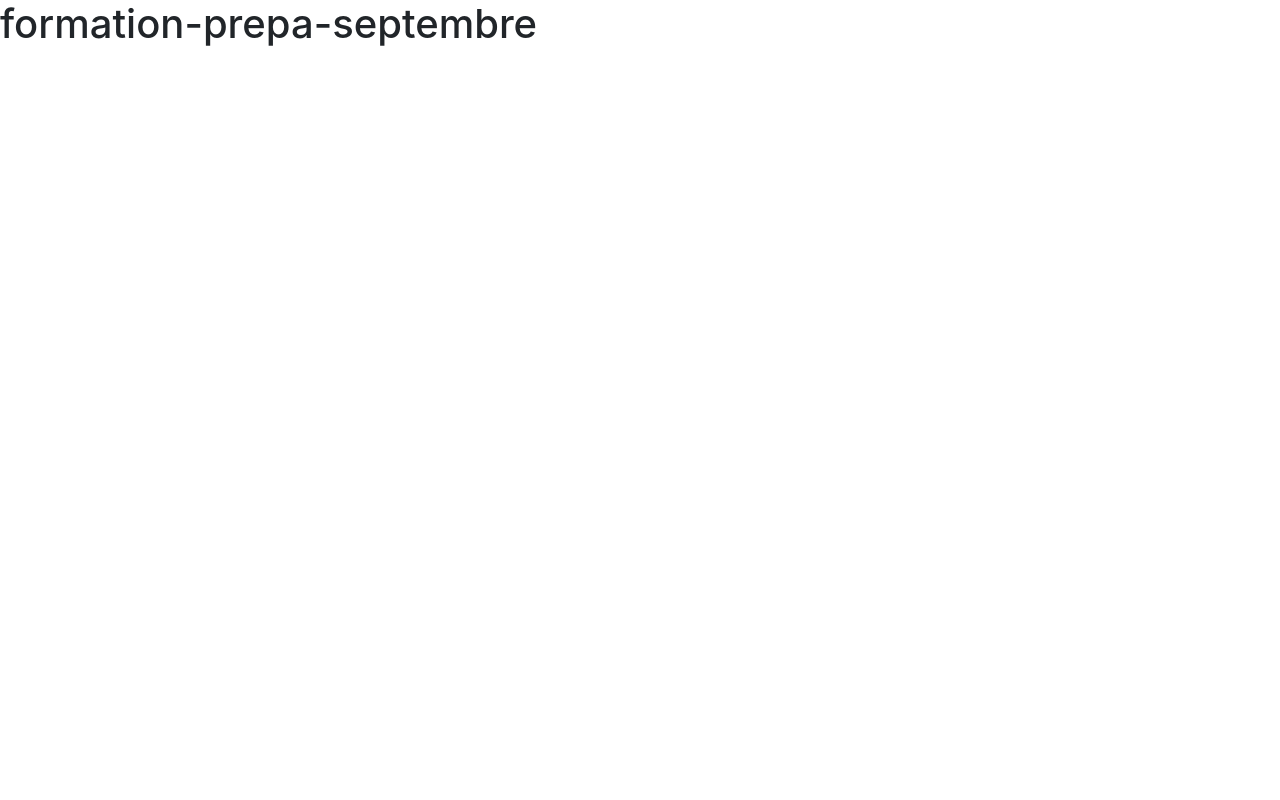
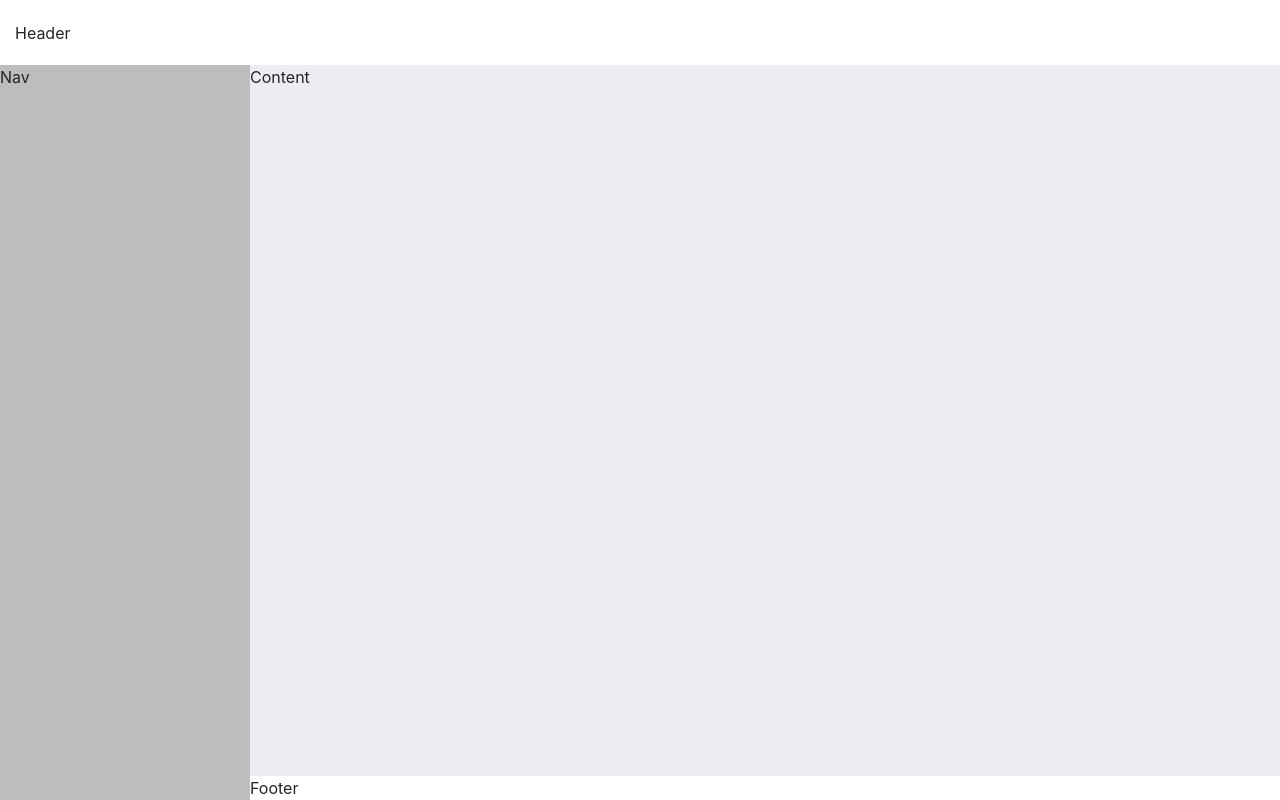
Before and after one commit to mathieumontjarret/formation-prepa-septembre, an Angular app: page / in a window 1280 px wide. Built offline with nearby package versions, Linux system fonts and the light colour scheme.

Commit message:
étape 6: UiComponent html et css

```diff
--- a/src/app/app.component.html
+++ b/src/app/app.component.html
@@ -1 +1,3 @@
-<h1>{{ title }}</h1>
+<app-ui>
+
+</app-ui>
--- /dev/null
+++ b/src/app/ui/components/ui/ui.component.html
@@ -0,0 +1,20 @@
+<header class="fixed-top">
+  Header
+</header>
+<main>
+  <div class="shadow position-fixed">
+  </div>
+  <aside>
+    <div class="scroller">
+      Nav
+    </div>
+  </aside>
+  <div class="page">
+    <div class="contents">
+      Content
+    </div>
+    <footer>
+      Footer
+    </footer>
+  </div>
+</main>
--- /dev/null
+++ b/src/app/ui/components/ui/ui.component.scss
@@ -0,0 +1,64 @@
+@import "~src/stylings/layout";
+/// Description design of user interface
+header {
+  height: 65px;
+  background: var(--app-light);
+  padding: 0 $gutter;
+  display: flex;
+  align-items: center;
+}
+main {
+  background: var(--app-darklight);
+  min-height: calc(100vh - 65px);
+  padding-top: 65px;
+}
+aside {
+  background: var(--app-darklight2);
+  width: 250px;
+  min-height: 100vh;
+  position: fixed;
+  z-index: 1000;
+  .scroller {
+    overflow-y: auto;
+    max-height: 100vh;
+    padding-bottom: 65px;
+  }
+}
+.close-aside aside {
+  width: 0;
+  overflow: hidden;
+}
+.close-aside .shadow {
+  display: none;
+}
+.shadow {
+  background: var(--app-dark);
+  opacity: 0.8;
+  width: 100%;
+  min-height: 100vh;
+  z-index: 1000;
+}
+.page {
+  display: flex;
+  flex-direction: column;
+  min-height: calc(100vh - 65px);
+}
+.contents {
+  flex-grow: 1;
+}
+footer {
+  background: var(--app-light);
+}
+@media (min-width: $md-breakpoint) {
+  .shadow {
+    display: none;
+  }
+  .contents,
+  footer {
+    margin-left: 250px;
+  }
+  .close-aside .contents,
+  .close-aside footer {
+    margin-left: 0;
+  }
+}
--- /dev/null
+++ b/src/app/ui/components/ui/ui.component.ts
@@ -0,0 +1,15 @@
+import { Component, OnInit } from '@angular/core';
+
+@Component({
+  selector: 'app-ui',
+  templateUrl: './ui.component.html',
+  styleUrls: ['./ui.component.scss']
+})
+export class UiComponent implements OnInit {
+
+  constructor() { }
+
+  ngOnInit(): void {
+  }
+
+}
```
Also changed, not shown: src/app/ui/ui.module.ts (+7 -1 lines), 1 other file (tests, documents, lock files or other folders).
